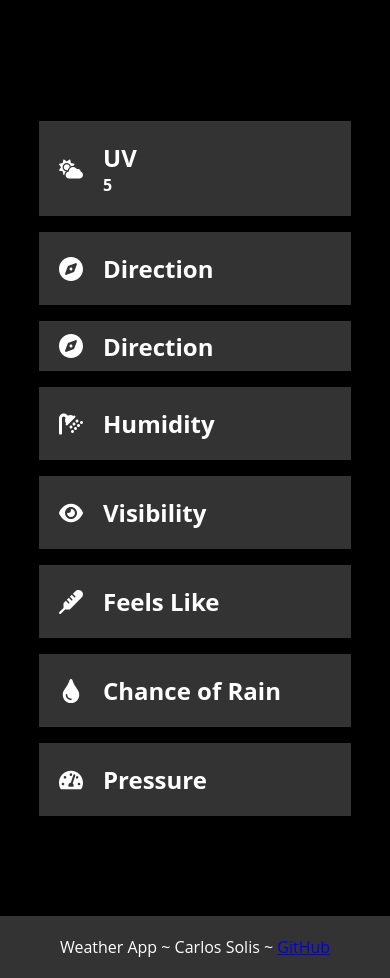
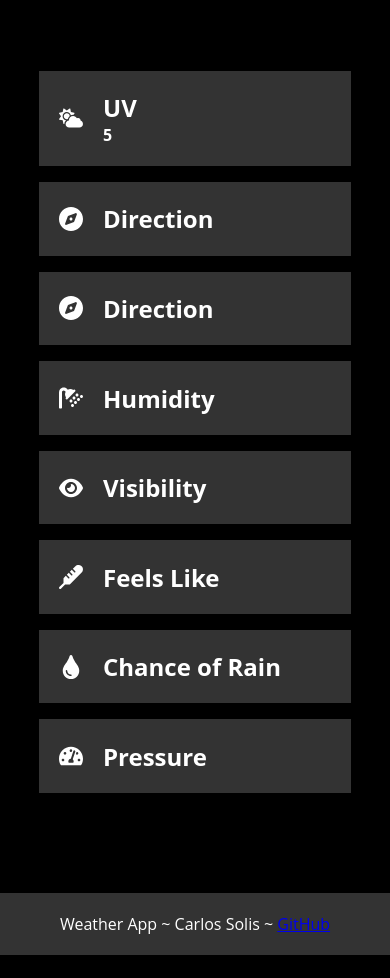
Before and after one commit to PugCharleS/weather-app, a plain HTML site: page index.html in a window 390 px wide. Shown: the part 351-1329 px from the top of the page. After the commit the page ends 1306 px from the top, so only its background shows below. Drawn offline with Linux system fonts and the light colour scheme; no server answers.

```diff
--- a/styles/style.css
+++ b/styles/style.css
@@ -103,7 +103,8 @@ html {
     font-size: 16px;
 }
 
-body, html {
+body,
+html {
     height: 100%;
     margin: 0;
 }
@@ -126,7 +127,7 @@ header {
 
 .container {
     width: 80%;
-    min-height: 100vh; /* Use min-height instead of height */
+    min-height: 100vh;
     margin: 100px auto;
     display: flex;
     flex-direction: column;
@@ -233,8 +234,9 @@ footer {
     padding: 20px;
     background-color: #333;
     color: #fff;
-    margin-top: auto; /* Push the footer to the bottom */
+    margin-top: auto;
 }
+
 @media (max-width: 768px) {
     .container {
         grid-template-columns: repeat(2, 1fr);
@@ -242,23 +244,33 @@ footer {
         display: flex;
         flex-direction: column;
     }
+
     .search {
         grid-column: 1 / 3;
     }
+
     .main-block {
         grid-column: 1 / 3;
     }
+
     .forecast {
         grid-column: 1 / 3;
         grid-row: 3 / 4;
     }
-    .low, .extra {
+
+    .low,
+    .extra {
         grid-column: 1 / 3;
     }
-    .weather__info h2, .forecast h2, .header__title {
+
+    .weather__info h2,
+    .forecast h2,
+    .header__title {
         font-size: 2.5rem;
     }
-    .weather__info p, .measure .info p {
+
+    .weather__info p,
+    .measure .info p {
         font-size: 1.5rem;
     }
 }
@@ -267,17 +279,34 @@ footer {
     .container {
         display: grid;
         grid-template-columns: 1fr;
-        grid-template-rows: 100px auto auto auto auto 50px; /* Adjusted for footer */
+        grid-template-rows: auto;
+        grid-gap: 1rem;
     }
-    .search, .main-block, .forecast, .low, .extra {
-        grid-column: 1 / 2;
+
+    .search,
+    .main-block,
+    .forecast,
+    .low,
+    .extra,
+    footer {
+        grid-column: 1;
     }
-    .weather__info h2, .forecast h2, .header__title {
+
+    footer {
+        grid-row: auto;
+    }
+
+    .weather__info h2,
+    .forecast h2,
+    .header__title {
         font-size: 2rem;
     }
-    .weather__info p, .measure .info p {
+
+    .weather__info p,
+    .measure .info p {
         font-size: 1rem;
     }
+
     footer {
         grid-row: 6 / 7;
     }
```
Also changed, not shown: 1 other file.
